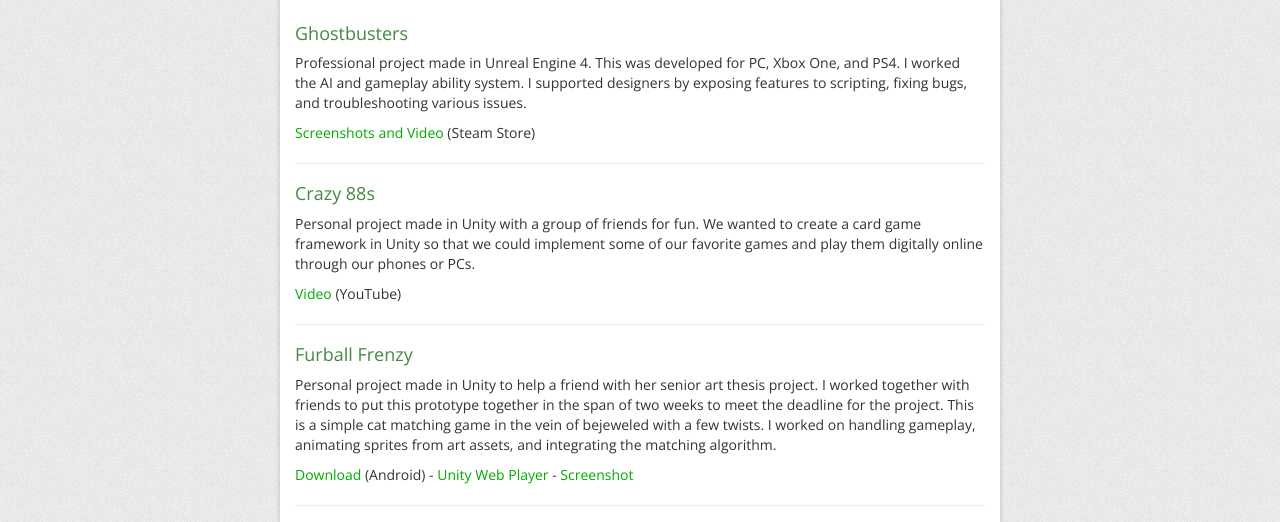
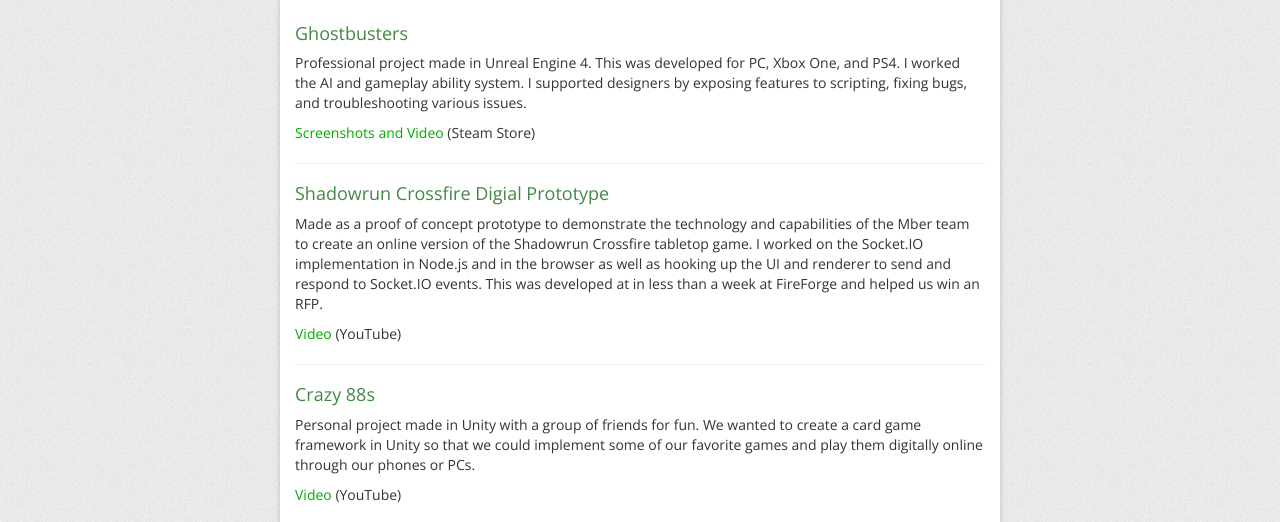
Before and after one commit to defessler/dougfessler.com, a plain HTML site: page portfolio.html in a window 1280 px wide. Shown: the part 202-724 px from the top of the page. Drawn offline with nearby package versions, Linux system fonts and the light colour scheme.

Commit message:
Adding shadowrun crossfire to portfolio.

```diff
--- a/portfolio.html
+++ b/portfolio.html
@@ -64,6 +64,13 @@
 
             <hr/>
 
+            <h4>Shadowrun Crossfire Digial Prototype</h4>
+            <p>Made as a proof of concept prototype to demonstrate the technology and capabilities of the Mber team to create an online version of the Shadowrun Crossfire tabletop game. I worked on the Socket.IO implementation in Node.js and in the browser as well as hooking up the UI and renderer to send and respond to Socket.IO events. This was developed at in less than a week at FireForge and helped us win an RFP.</p>
+
+            <a href="https://www.youtube.com/watch?v=vM3ETWOIpPg" target="_blank">Video</a> <span class="additional">(YouTube)</span>
+
+            <hr/>
+
             <h4>Crazy 88s</h4>
             <p>Personal project made in Unity with a group of friends for fun. We wanted to create a card game framework in Unity so that we could implement some of our favorite games and play them digitally online through our phones or PCs.</p>
 
```
